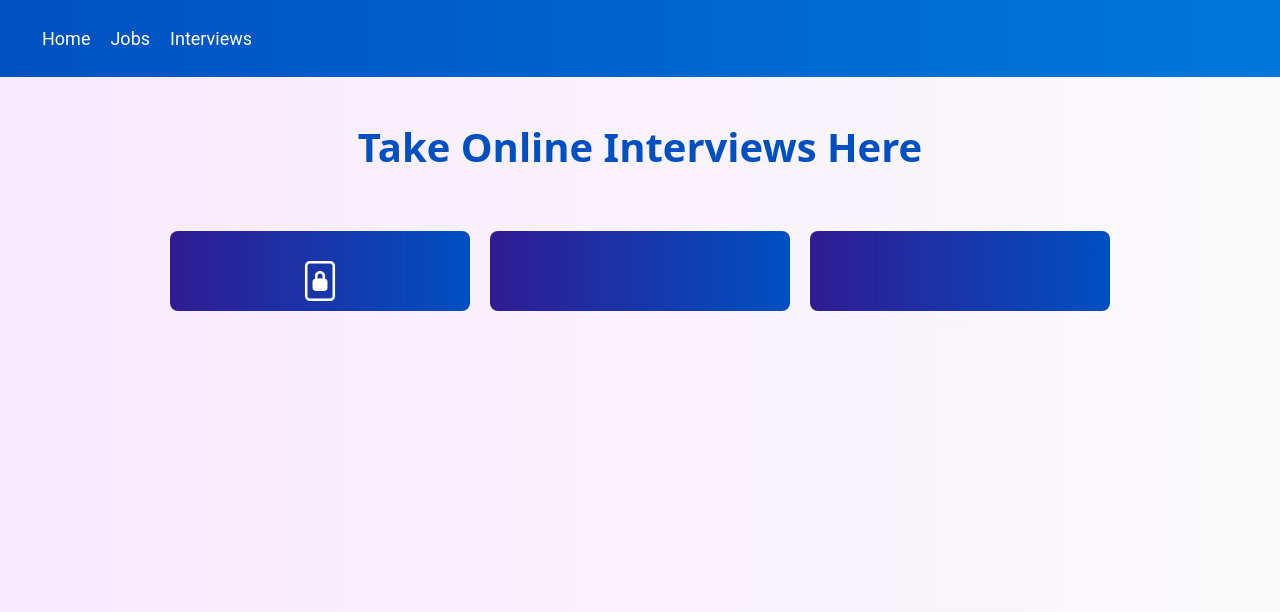
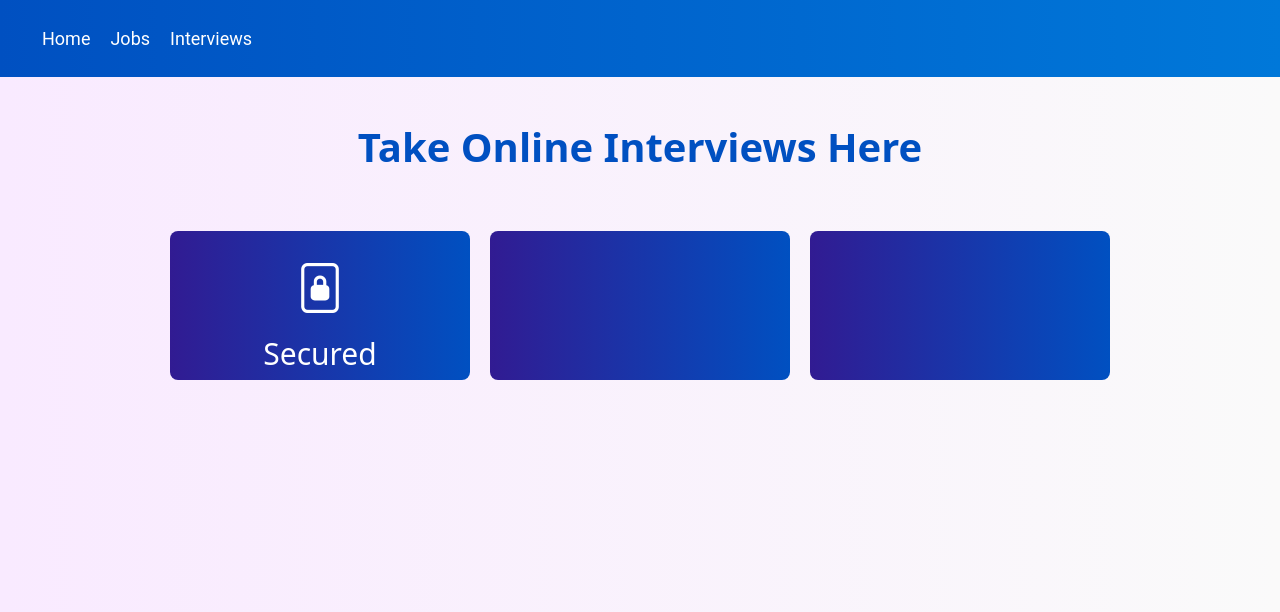
Before and after one commit to martin265/SmartWayConstructionProject, a PHP site: page /applicant_interviews.php in a window 1280 px wide. Shown: the top 612 px of the page. Run offline with PHP 8.4, Linux system fonts and the light colour scheme; some libraries are stand-ins or nearby versions.

Commit message:
working for the css

```diff
--- a/applicant_interviews.php
+++ b/applicant_interviews.php
@@ -27,6 +27,10 @@
                             <div class="interviews-panel-cards-1-title">
                                 <i class="bi bi-file-lock2"></i>
                             </div>
+
+                            <div class="interviews-panel-cards-1-info">
+                                <h1>secured</h1>
+                            </div>
                         </div>
                         <!-- the other card for the items will be here -->
                         <div class="interviews-panel-cards-2">
--- a/styles/main.css
+++ b/styles/main.css
@@ -349,5 +349,42 @@ body {
     text-align: center;
     color: white;
     padding-top: 20px;
-    font-size: 40px;
+    font-size: 50px;
 }
+.interviews-panel .interviews-panel-cards .interviews-panel-cards-1 .interviews-panel-cards-1-info h1 {
+    text-align: center;
+    color: white;
+    text-transform: capitalize;
+    font-size: 30px;
+    padding-top: 10px;
+}
+
+/* ================== // =================== // */
+.interviews-panel .interviews-panel-cards .interviews-panel-cards-1 .interviews-panel-cards-1-title {
+    text-align: center;
+    color: white;
+    padding-top: 20px;
+    font-size: 50px;
+}
+.interviews-panel .interviews-panel-cards .interviews-panel-cards-1 .interviews-panel-cards-1-info h1 {
+    text-align: center;
+    color: white;
+    text-transform: capitalize;
+    font-size: 30px;
+    padding-top: 10px;
+}
+
+/* ================== // =================== // */
+.interviews-panel .interviews-panel-cards .interviews-panel-cards-1 .interviews-panel-cards-1-title {
+    text-align: center;
+    color: white;
+    padding-top: 20px;
+    font-size: 50px;
+}
+.interviews-panel .interviews-panel-cards .interviews-panel-cards-1 .interviews-panel-cards-1-info h1 {
+    text-align: center;
+    color: white;
+    text-transform: capitalize;
+    font-size: 30px;
+    padding-top: 10px;
+}
```
